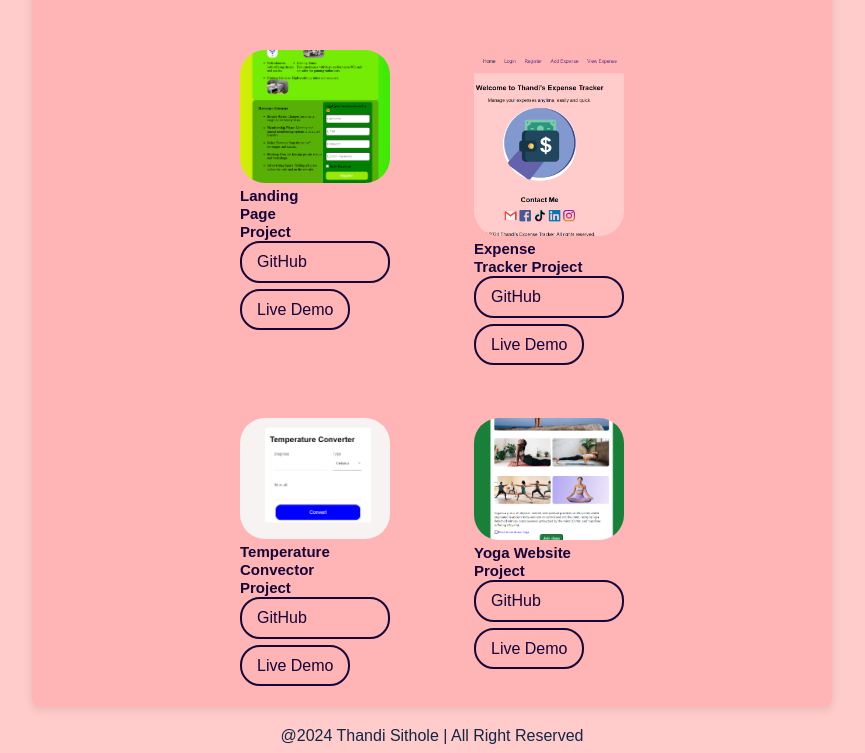
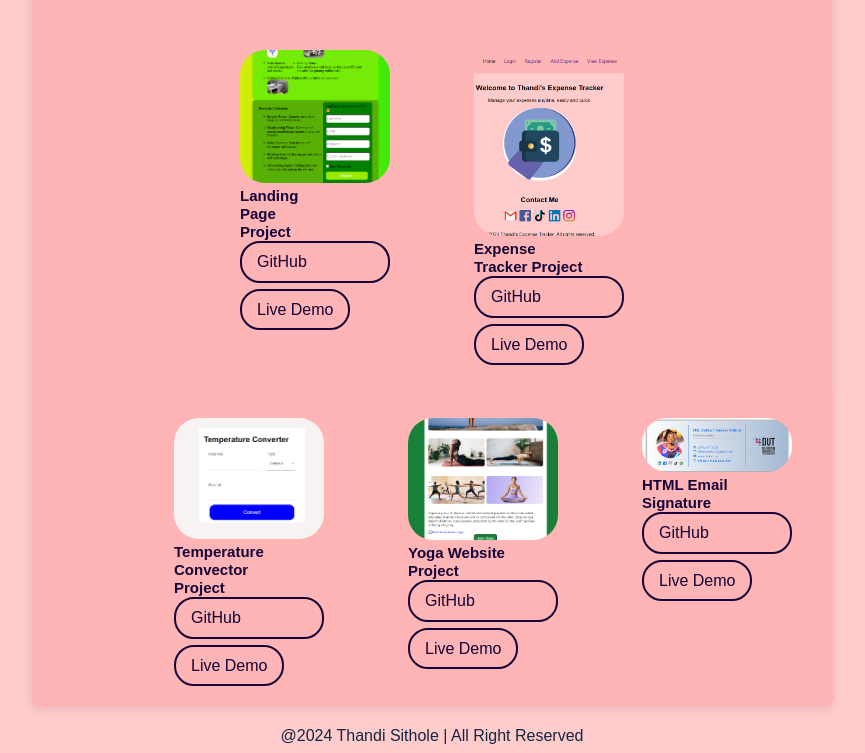
Before and after one commit to Thandi06/portfolio, a plain HTML site: page projects.html in a window 1280 px wide. Shown: the part 507-1260 px from the top of the page, without its empty margins (208-1073 px from the left). Drawn offline with Linux system fonts and the light colour scheme.

Commit message:
final project

```diff
--- a/projects.html
+++ b/projects.html
@@ -75,7 +75,15 @@
             <a href="https://github.com/Thandi06/hobby.git" class="github" target="_blank">GitHub</a><br>
             <a href="https://thandikhokhihobby.netlify.app/" class="live-demo" target="_blank">Live Demo</a>
         </div>
+        <div class="email">
+            <img src="image/Screenshot (289).png" class="img-project" /><br>
+            <span class="live">HTML Email<br>
+                Signature</span><br>
+            <a href="https://github.com/Thandi06/zethu-email.git" class="github" target="_blank">GitHub</a><br>
+            <a href="https://thandiemailsignature.netlify.app/" class="live-demo" target="_blank">Live Demo</a>
         </div>
+        </div>
+
     </div>
     <footer>
         @2024 Thandi Sithole | All Right Reserved
--- a/styles.css
+++ b/styles.css
@@ -255,6 +255,12 @@ span.live {
     max-width: 600px;
     padding: 30px 40px;
 }
+.email{
+    border: 2px solid #ffb5b5;
+    border-radius: 10px;
+    max-width: 600px;
+    padding: 30px 40px;
+}
 
 .img-project {
     width: 150px;
```
Also changed, not shown: index.html (+0 -3 lines), image/Screenshot (289).png (added).
